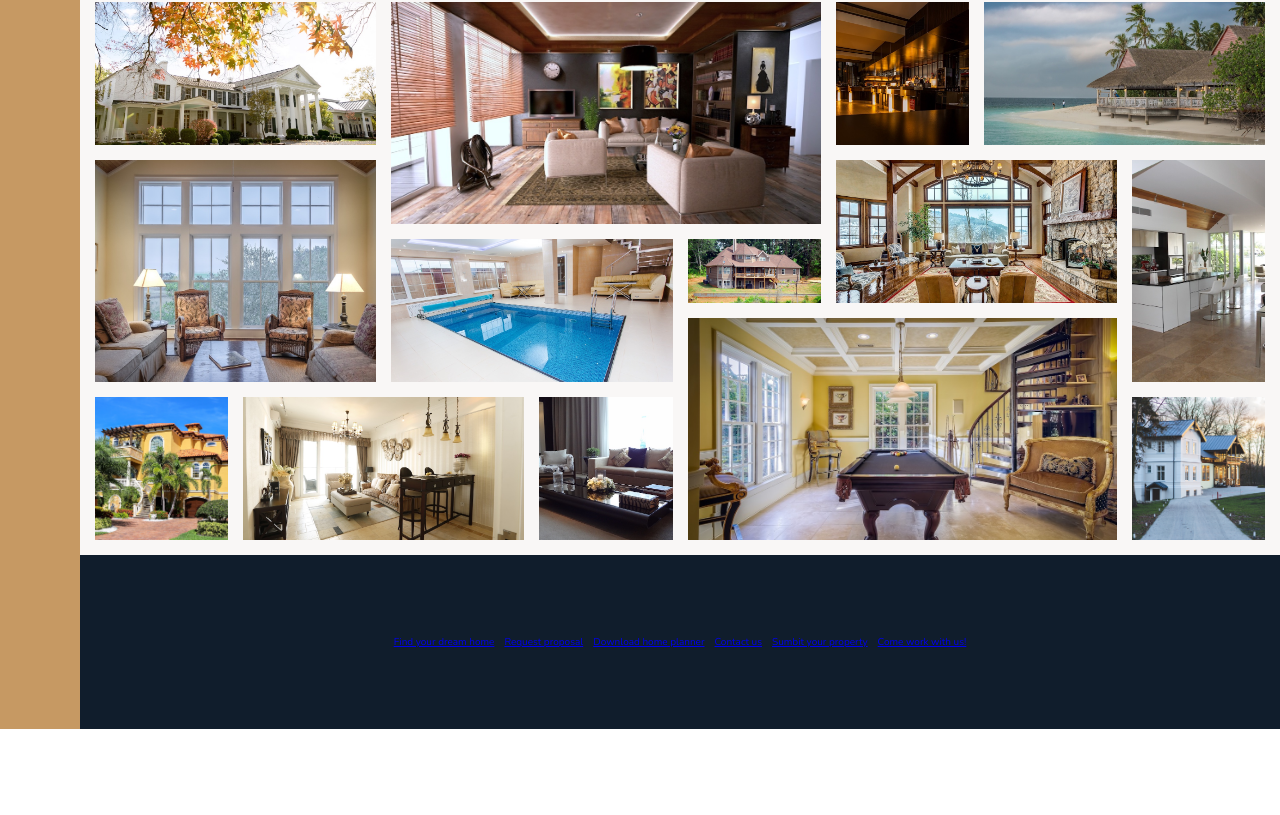
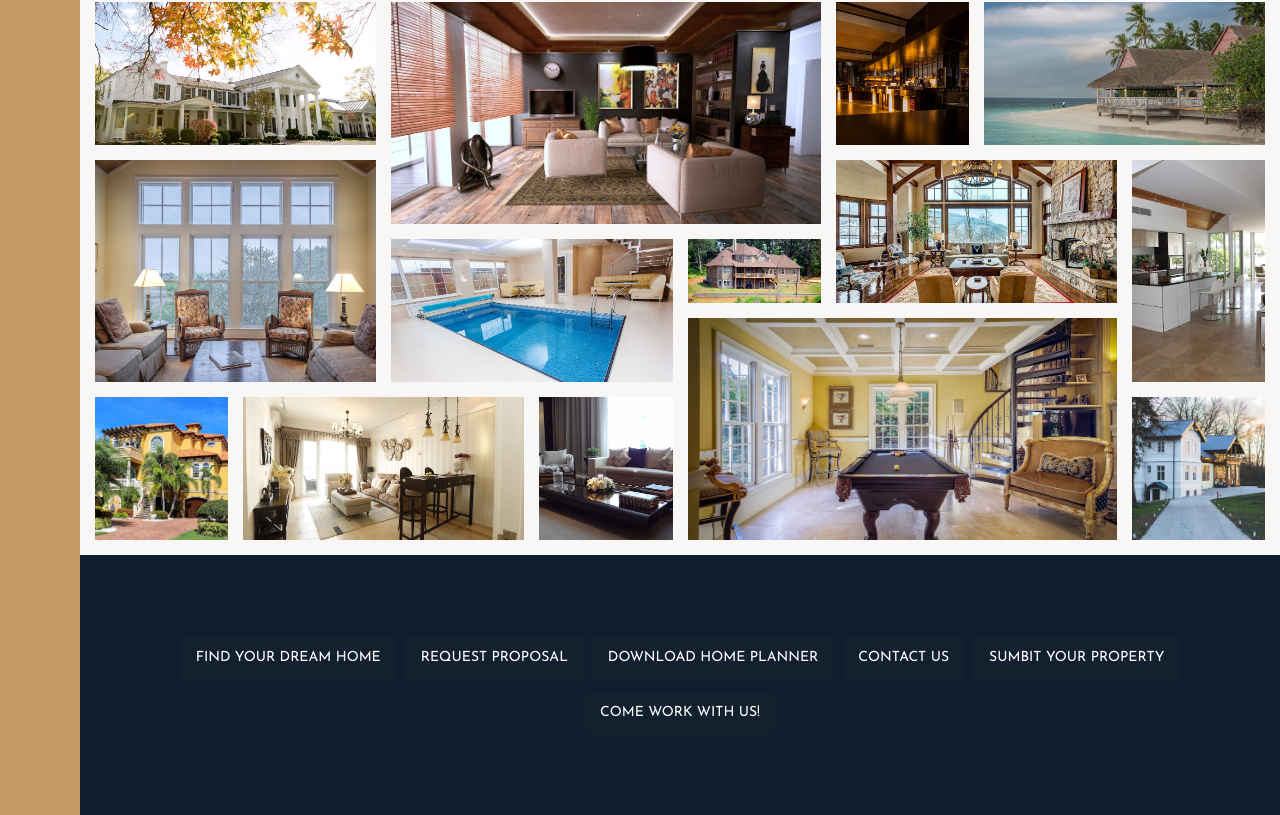
Before and after one commit to thnlsn/livin, a React (Create React App) app: page / in a window 1280 px wide. Shown: the part 3142-3957 px from the top of the page. Before the commit the page ends 3871 px from the top, so only its background shows below. Built offline with nearby package versions, Linux system fonts and the light colour scheme; the HTML template or start-up script is replaced by a standard one.

Commit message:
footer navlinks done

```diff
--- a/src/css/style.css
+++ b/src/css/style.css
@@ -261,5 +261,19 @@ $font-display: 'Josefin Sans', sans-serif; // A thinner more stylized font for t
   list-style: none;
   display: flex;
   justify-content: center;
+  align-items: center;
   flex-wrap: wrap;
-  gap: 1rem; }
+  grid-gap: 1rem; }
+  .nav__link:link, .nav__link:visited {
+    text-decoration: none;
+    color: #fff;
+    font-size: 1.4rem;
+    font-family: "Josefin Sans", sans-serif;
+    text-transform: uppercase;
+    padding: 1.5rem;
+    display: block;
+    transition: 0.2s all;
+    background-color: rgba(255, 255, 255, 0.01); }
+  .nav__link:hover, .nav__link:active {
+    background-color: rgba(255, 255, 255, 0.05);
+    transform: translateY(-2px); }
--- a/src/sass/_footer.scss
+++ b/src/sass/_footer.scss
@@ -7,8 +7,32 @@
 .nav {
   list-style: none;
 
+  // flex because it is a one-dimensional layout
   display: flex;
   justify-content: center;
+  align-items: center;
   flex-wrap: wrap;
-  gap: 1rem;
+  grid-gap: 1rem; // Works on flexboxes
+
+  // Usually should target link and visited for styling links
+  &__link:link,
+  &__link:visited {
+    text-decoration: none;
+    color: #fff;
+    font-size: 1.4rem;
+    font-family: $font-display;
+    text-transform: uppercase;
+
+    padding: 1.5rem;
+    display: block;
+
+    transition: 0.2s all;
+    background-color: rgba($color: #fff, $alpha: 0.01);
+  }
+
+  &__link:hover,
+  &__link:active {
+    background-color: rgba($color: #fff, $alpha: 0.05);
+    transform: translateY(-2px);
+  }
 }
```
